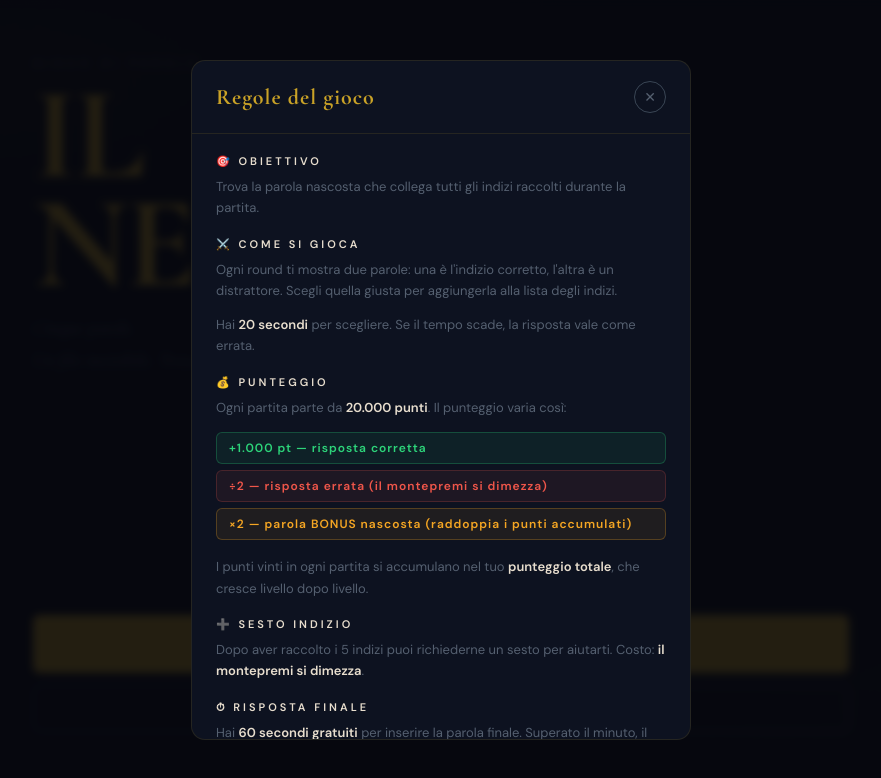
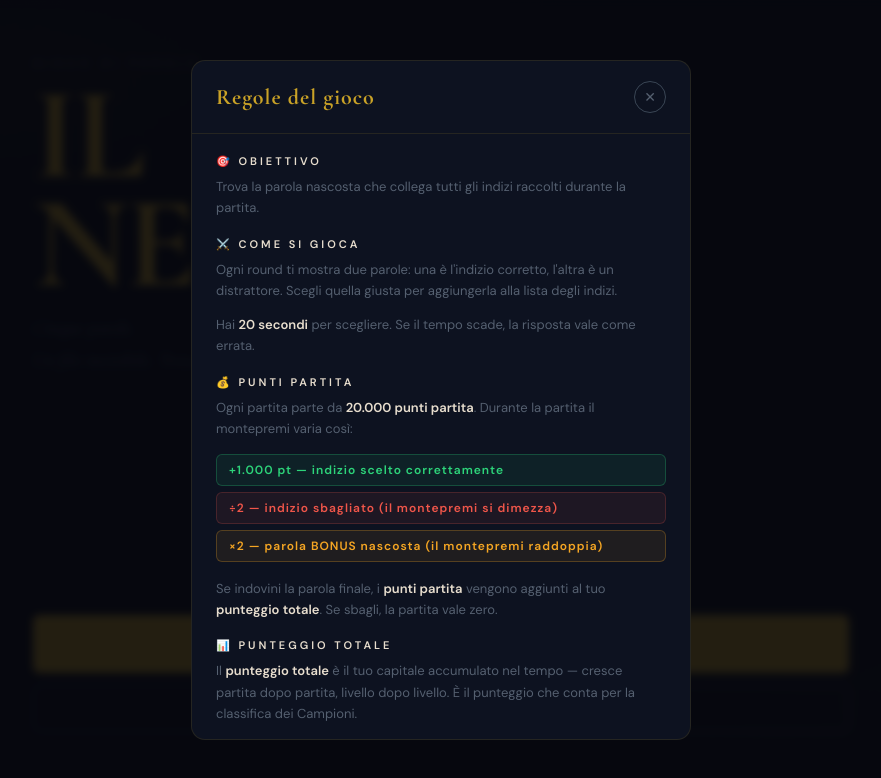
Before and after one commit to socialseo/ilnesso, a React (Vite) app: page / in a window 1280 px wide. Both pictures are taken after a click on the button "? REGOLE DEL GIOCO". Shown: the top 778 px of the page, without its empty margins (199-1080 px from the left). Built offline with nearby package versions, Linux system fonts and the light colour scheme.

Commit message:
Update IlNesso.jsx

```diff
--- a/src/IlNesso.jsx
+++ b/src/IlNesso.jsx
@@ -666,14 +666,19 @@ function RulesModal({ onClose }) {
           </div>
 
           <div className="rule-section">
-            <p className="rule-section-title">💰 PUNTEGGIO</p>
-            <p className="rule-text">Ogni partita parte da <strong>20.000 punti</strong>. Il punteggio varia così:</p>
+            <p className="rule-section-title">💰 PUNTI PARTITA</p>
+            <p className="rule-text">Ogni partita parte da <strong>20.000 punti partita</strong>. Durante la partita il montepremi varia così:</p>
             <div className="rule-pills" style={{marginTop:8}}>
-              <div className="rule-pill correct">+1.000 pt — risposta corretta</div>
-              <div className="rule-pill wrong">÷2 — risposta errata (il montepremi si dimezza)</div>
-              <div className="rule-pill bonus">×2 — parola BONUS nascosta (raddoppia i punti accumulati)</div>
+              <div className="rule-pill correct">+1.000 pt — indizio scelto correttamente</div>
+              <div className="rule-pill wrong">÷2 — indizio sbagliato (il montepremi si dimezza)</div>
+              <div className="rule-pill bonus">×2 — parola BONUS nascosta (il montepremi raddoppia)</div>
             </div>
-            <p className="rule-text" style={{marginTop:10}}>I punti vinti in ogni partita si accumulano nel tuo <strong>punteggio totale</strong>, che cresce livello dopo livello.</p>
+            <p className="rule-text" style={{marginTop:10}}>Se indovini la parola finale, i <strong>punti partita</strong> vengono aggiunti al tuo <strong>punteggio totale</strong>. Se sbagli, la partita vale zero.</p>
+          </div>
+
+          <div className="rule-section">
+            <p className="rule-section-title">📊 PUNTEGGIO TOTALE</p>
+            <p className="rule-text">Il <strong>punteggio totale</strong> è il tuo capitale accumulato nel tempo — cresce partita dopo partita, livello dopo livello. È il punteggio che conta per la classifica dei Campioni.</p>
           </div>
 
           <div className="rule-section">
```
